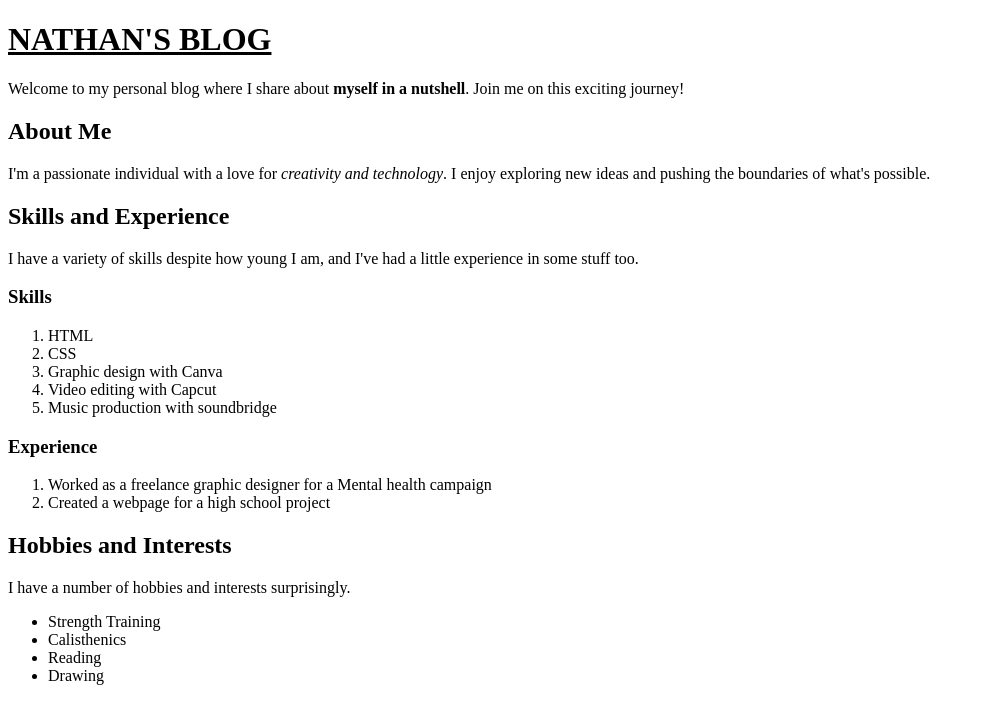
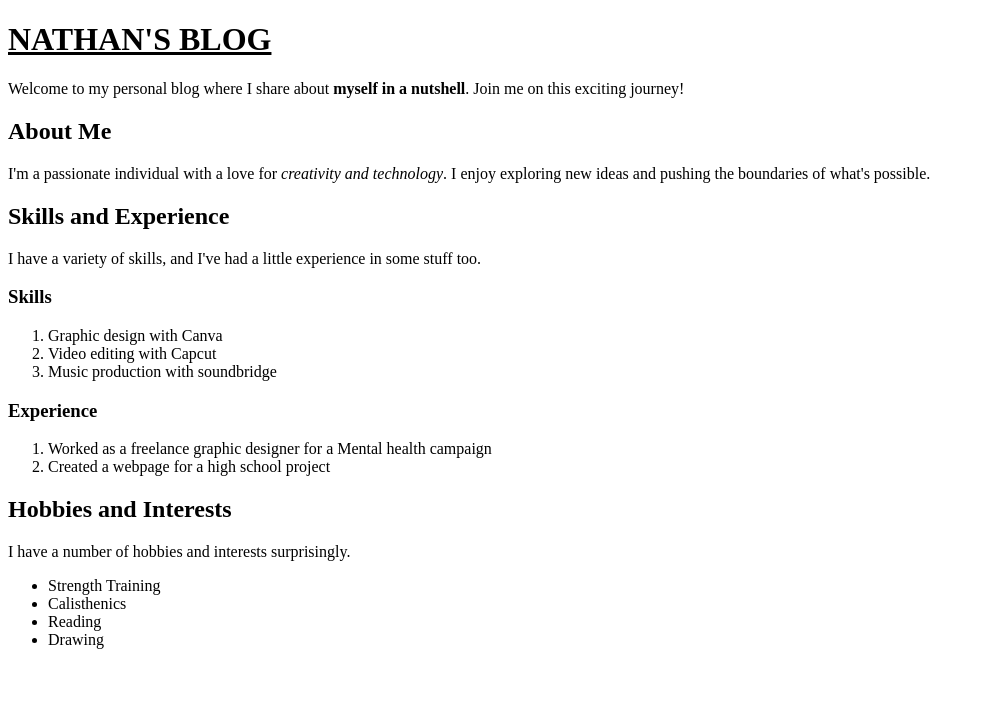
Before and after one commit to kibetnathan/MYBLOG, a plain HTML site: page index.html in a window 1280 px wide. Shown: the whole page, without its empty margins (0-985 px from the left). Drawn offline with Linux system fonts and the light colour scheme.

Commit message:
remove unnecesarry text

```diff
--- a/index.html
+++ b/index.html
@@ -11,11 +11,9 @@
     <h2>About Me</h2>
     <p>I'm a passionate individual with a love for <i>creativity and technology</i>. I enjoy exploring new ideas and pushing the boundaries of what's possible.</p>
     <h2>Skills and Experience</h2>
-    <p>I have a variety of skills despite how young I am, and I've had a little experience in some stuff too.</p>
+    <p>I have a variety of skills, and I've had a little experience in some stuff too.</p>
     <h3>Skills</h3>
     <ol>
-        <li>HTML</li>
-        <li>CSS</li>
         <li>Graphic design with Canva</li>
         <li>Video editing with Capcut</li>
         <li>Music production with soundbridge</li>
```
